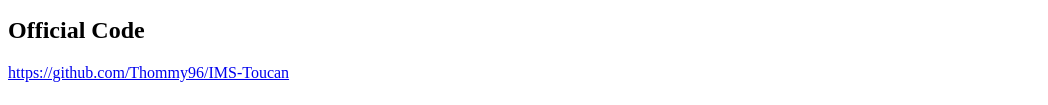
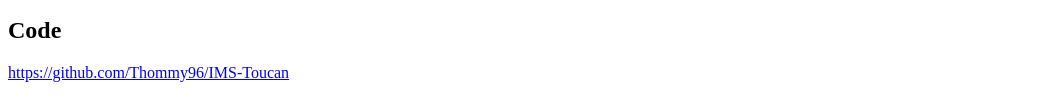
Before and after one commit to Thommy96/toucanpromptingdemo, a plain HTML site: page index.html in a window 1280 px wide. Shown: the part 363-468 px from the top of the page, without its empty margins (0-1048 px from the left). Drawn offline with Linux system fonts and the light colour scheme.

Commit message:
Update index.html

```diff
--- a/index.html
+++ b/index.html
@@ -16,7 +16,7 @@
     <main id="content" class="main-content" role="main">
       <p><img align="center" src="resources/toucan.png" style="  display: block;   margin-left: auto;   margin-right: auto;   width: 60%;" /></p>
 
-<h2 id="official-code">Official Code</h2>
+<h2 id="official-code">Code</h2>
 
 <p><a href="https://github.com/Thommy96/IMS-Toucan">https://github.com/Thommy96/IMS-Toucan</a></p>
 
```
